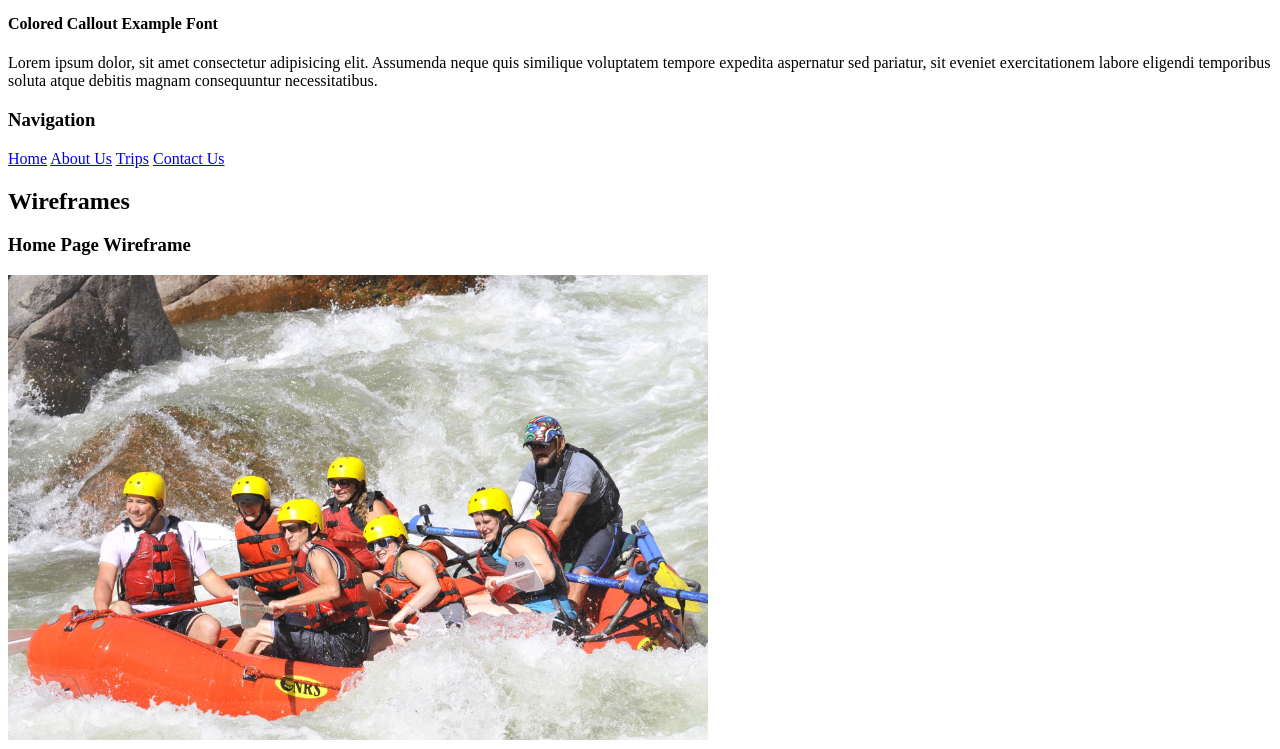
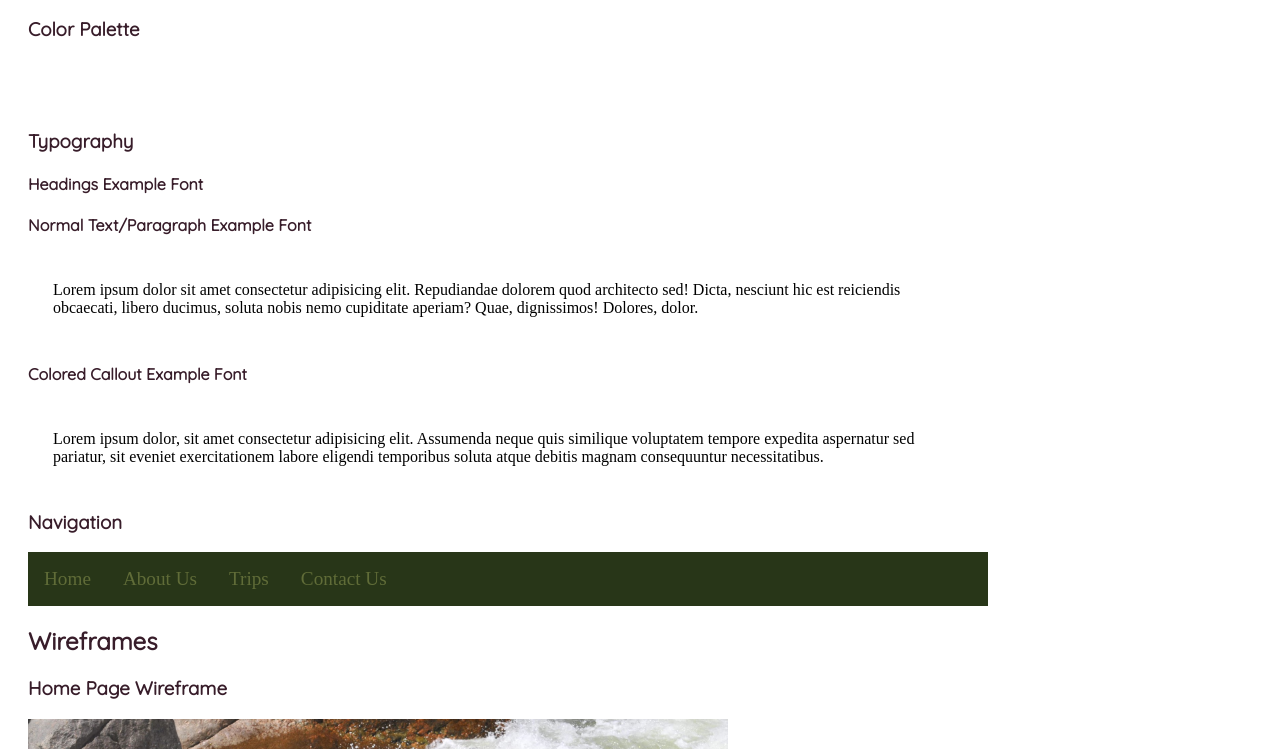
Before and after one commit to Hemedi12/wdd130, a plain HTML site: page wwr/site-plan-rafting.html in a window 1280 px wide. Shown: the part 884-1633 px from the top of the page. Drawn offline with Linux system fonts and the light colour scheme; a web font is replaced by a local one.

Commit message:
site-plan-rafting changed

```diff
--- a/wwr/site-plan-rafting.html
+++ b/wwr/site-plan-rafting.html
@@ -6,7 +6,7 @@
     <title>Rafting Site Plan | Charles Hemedi</title>
     <meta name="description" content="The rafting site plan includes the site purpose, the target, branding information, and style guide for the course website project.">
     <meta name="author" content="">
-    <link rel="stylesheet" href="site-plan-rafting.css">
+    <link rel="stylesheet" href="styles/site-plan-rafting.css">
 </head>
 <body>
     <header>
--- /dev/null
+++ b/wwr/styles/site-plan-rafting.css
@@ -0,0 +1,59 @@
+@import url('https://fonts.googleapis.com/css?family=Muli&display=swap');
+@import url('https://fonts.googleapis.com/css?family=Quicksand&display=swap');
+
+
+:root {
+  --primary-color: #381D2A;
+  --secondary-color: #396E94;
+  --accent1-color: #A43312;
+  --accent2-color: #E7C24F;
+
+  --heading-font: 'Quicksand', serif;
+  --paragraph-font: 'Muli', serif;
+
+  --nav-background-color: #283618;
+  --nav-link-color: #606c38;
+  --nav-hover-link-color: #1d3557;
+  --nav-hover-background-color: #e5e5e5;
+}
+
+body {
+    font-family: var(--primary-color);
+    max-width: 960px;
+    padding: 20px;
+
+  }
+
+h1, h2, h3, h4, h5, h6 {
+    font-family: var(--heading-font);
+    color: var(--primary-color);
+  }
+  header {
+    padding: 20px;
+    background-color: var(--accent1-color);
+  }
+  p {
+    padding: 25px;
+  }
+
+nav {
+  background-color: var(--nav-background-color);
+  font-size: 1.2rem;
+  display: flex;
+}
+
+nav a {
+  display: block;
+  color: var(--nav-link-color);
+  text-decoration: none;
+  padding: 1rem;
+}
+
+nav a:link, nav a:visited {
+  color: var(--nav-link-color);
+}
+
+nav a:hover {
+  color: var(--nav-hover-link-color);
+  background-color: var(--nav-hover-background-color);
+}
```
